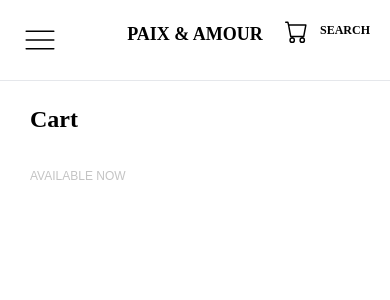
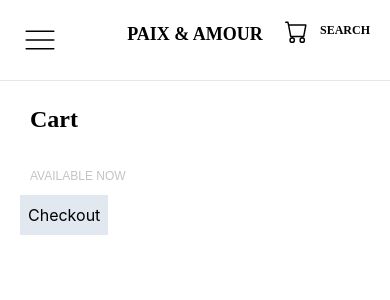
Before and after one commit to fawwaz95/EcommerceFrontEnd, a React (Create React App) app: page /Cart in a window 390 px wide. Shown: the top 300 px of the page. Built offline with nearby package versions, Linux system fonts and the light colour scheme.

Commit message:
added checkout btn to mobile view

```diff
--- a/src/components/Cart.js
+++ b/src/components/Cart.js
@@ -143,6 +143,9 @@ export default function Cart() {
                                     </div>
                                 </React.Fragment>
                             ))}
+                        <div>
+                            <button className="bg-slate-200 p-2" type="submit" onClick={() => checkoutOrder()}> Checkout </button>
+                        </div>
                     </div>
                 </div>
             }
```
